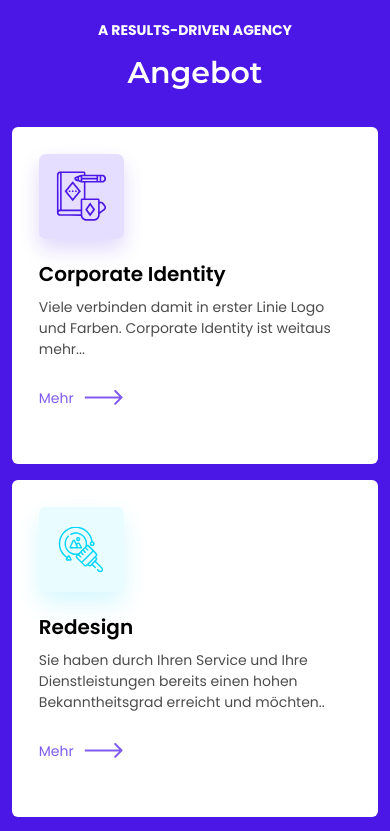
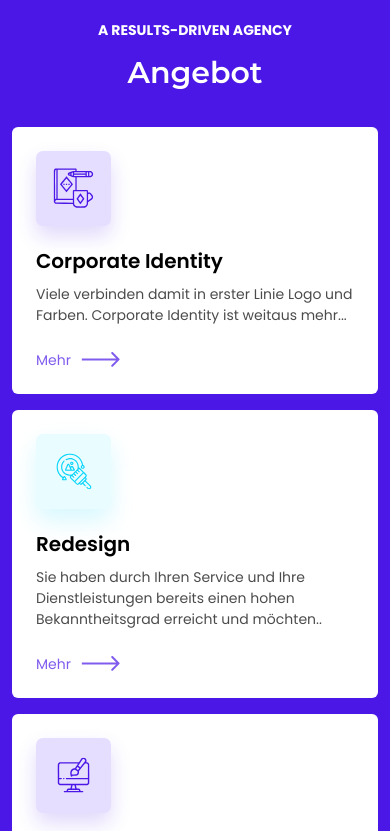
Before and after one commit to mayankpcp7/FoxVision, a React (Create React App) app: page / in a window 390 px wide. Shown: the part 1680-2511 px from the top of the page. Built offline with nearby package versions, Linux system fonts and the light colour scheme.

Commit message:
change in angebot cards arrow

```diff
--- a/src/components/Angebot.jsx
+++ b/src/components/Angebot.jsx
@@ -21,11 +21,11 @@ const Angebot = () => {
               <AngebotCardsList
                 className={`${
                   index === 0
-                    ? "pb-[59.24px]"
+                    ? "sm:pb-[59.24px]"
                     : index === 1
-                    ? "pb-[59.24px]"
+                    ? "sm:pb-[59.24px]"
                     : index === 2
-                    ? "pb-[59.24px]"
+                    ? "sm:pb-[59.24px]"
                     : ""
                 }`}
                 svg={obj.svg}
--- a/src/components/AngebotCardsList.jsx
+++ b/src/components/AngebotCardsList.jsx
@@ -4,7 +4,7 @@ import { Link } from "react-router-dom";
 const AngebotCardsList = (props) => {
   return (
     <div
-      className={`${props.className} pt-[26.83px] px-[26.81px] pb-[35.24px] bg-white rounded-[6px] lg:max-w-[366px] w-full h-full xl:min-h-[383px] flex justify-between flex-col relative hover:shadow-[0_0_11px_rgba(255,255,255,1)] transition-all ease-linear duration-300 group`}
+      className={`${props.className} sm:pt-[26.83px] sm:px-[26.81px] sm:pb-[35.24px] p-6 bg-white rounded-[6px] lg:max-w-[366px] w-full h-full xl:min-h-[383px] flex justify-between flex-col relative hover:shadow-[0_0_11px_rgba(255,255,255,1)] transition-all ease-linear duration-300 group`}
     >
       <div>
         <div
@@ -12,21 +12,21 @@ const AngebotCardsList = (props) => {
             props.bgCardSvg
               ? "bg-lightpurple shadow-[0px_10px_20px_0px_#4B17E62B]"
               : "bg-lightsky shadow-[0px_11.57px_23.15px_0px_#05D5FB29]"
-          } w-[85.27px] h-[85.27px] rounded-[6.94px] shadow-[0px 10px 20px 0px #4B17E62B] sm:mb-[27px] mb-5 flex justify-center items-center`}
+          } sm:w-[85.27px] sm:h-[85.27px] w-[75px] h-[75px] rounded-[6.94px] shadow-[0px 10px 20px 0px #4B17E62B] sm:mb-[27px] mb-5 flex justify-center items-center`}
         >
           {props.svg}
         </div>
         <h3 className="text-black capitalize font-poppins sm:text-2xl text-xl leading-normal font-semibold mb-2">
           {props.title}
         </h3>
-        <p className="text-black opacity-70 font-poppins sm:text-base text-sm font-normal leading-normal mb-[44.67px]">
+        <p className="text-black opacity-70 font-poppins sm:text-base text-sm font-normal leading-normal xl:mb-[44.67px] lg:mb-[38px] sm:mb-8 mb-6">
           {props.description}
         </p>
       </div>
       <Link
         className={`${
-          props.cardLink ? "bottom-12" : ""
-        } text-darkpurple absolute bottom-14 flex items-center gap-[10px] opacity-70 font-poppins font-normal sm:text-base text-sm`}
+          props.cardLink ? "xl:!bottom-10" : ""
+        } text-darkpurple xl:absolute xl:bottom-14 bottom-7 flex items-center gap-[10px] opacity-70 font-poppins font-normal sm:text-base text-sm`}
         href="/"
       >
         {props.cardBtn}
--- a/src/components/common/Icon.jsx
+++ b/src/components/common/Icon.jsx
@@ -207,8 +207,7 @@ export const MailIcon = () => {
 export const Corporate = () => {
   return (
     <svg
-      width="51"
-      height="50"
+      className="sm:w-[51px] sm:h-[50px] w-[41px] h-10"
       viewBox="0 0 51 50"
       fill="none"
       xmlns="http://www.w3.org/2000/svg"
@@ -243,8 +242,7 @@ export const Corporate = () => {
 export const Redesign = () => {
   return (
     <svg
-      width="46"
-      height="47"
+      className="sm:w-[46px] sm:h-[47px] w-[36px] h-[37px]"
       viewBox="0 0 46 47"
       fill="none"
       xmlns="http://www.w3.org/2000/svg"
@@ -283,8 +281,7 @@ export const Redesign = () => {
 export const WebDesign = () => {
   return (
     <svg
-      width="45"
-      height="46"
+      className="sm:w-[45px] sm:h-[46px] w-[35px] h-[36px]"
       viewBox="0 0 45 46"
       fill="none"
       xmlns="http://www.w3.org/2000/svg"
@@ -315,8 +312,7 @@ export const WebDesign = () => {
 export const DigitalMarketing = () => {
   return (
     <svg
-      width="53"
-      height="54"
+      className="sm:w-[53px] sm:h-[54px] w-[43px] h-[44px]"
       viewBox="0 0 53 54"
       fill="none"
       xmlns="http://www.w3.org/2000/svg"
@@ -359,8 +355,7 @@ export const DigitalMarketing = () => {
 export const Stick = () => {
   return (
     <svg
-      width="42"
-      height="43"
+      className="sm:w-[42px] sm:h-[43px] w-8 h-[33pxs]"
       viewBox="0 0 42 43"
       fill="none"
       xmlns="http://www.w3.org/2000/svg"
@@ -379,8 +374,7 @@ export const Stick = () => {
 export const Beschriftungen = () => {
   return (
     <svg
-      width="41"
-      height="41"
+      className="sm:w-[41px] sm:h-[41px] w-[31px] h-[31px]"
       viewBox="0 0 41 41"
       fill="none"
       xmlns="http://www.w3.org/2000/svg"
```
